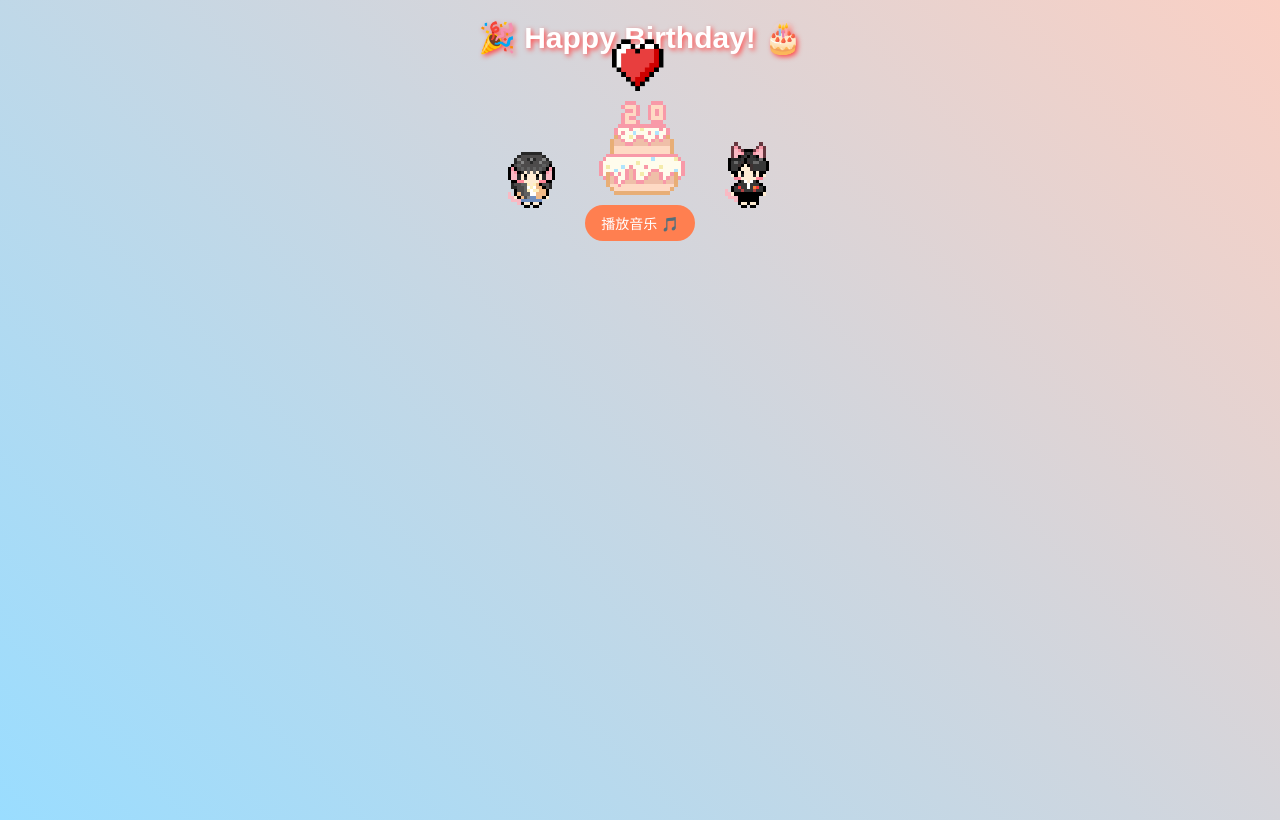
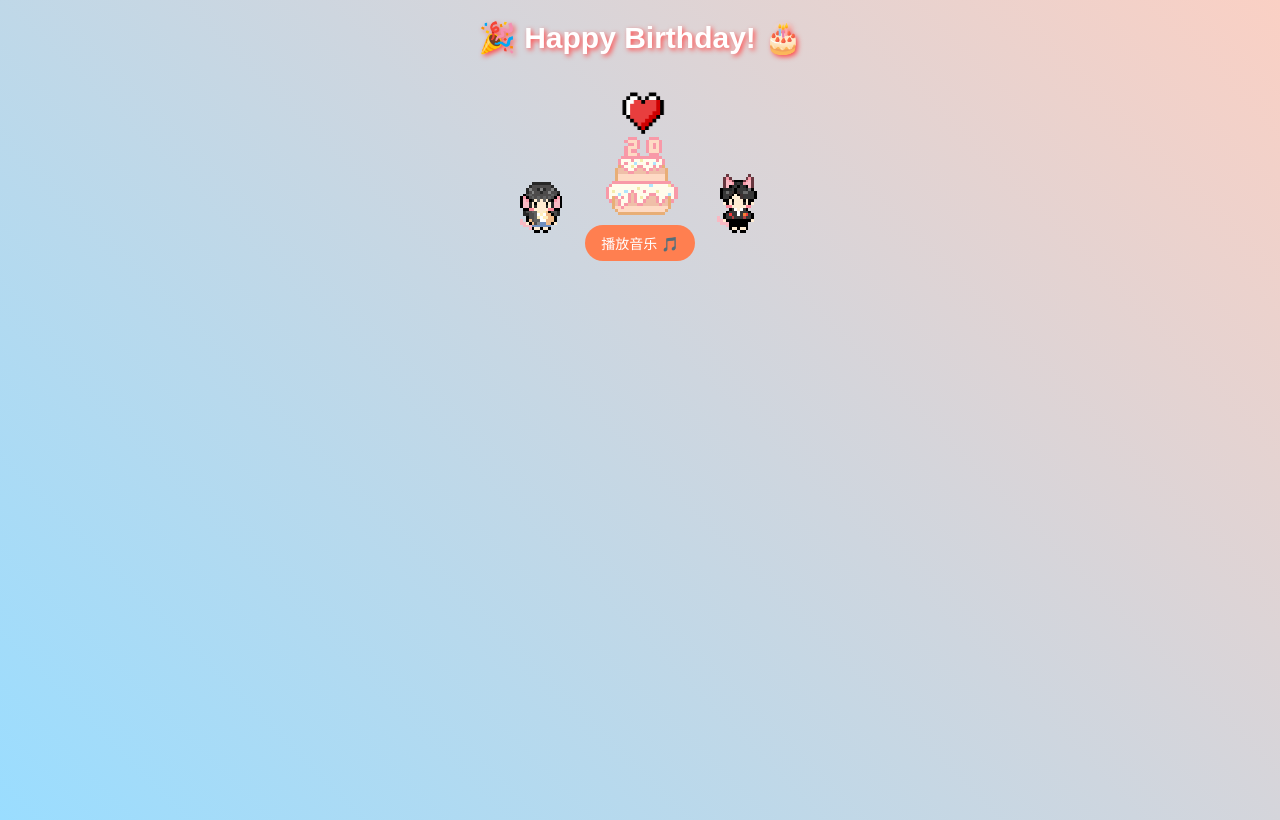
Before and after one commit to QingzhouC/birthday-superise-phone, a plain HTML site: page index.html in a window 1280 px wide. Drawn offline with Linux system fonts and the light colour scheme.

Commit message:
Update style.css

```diff
--- a/style.css
+++ b/style.css
@@ -12,6 +12,8 @@ h1 {
     color: #fff;
     text-shadow: 2px 2px 5px #ff4d4d;
     margin-top: 20px;
+    position: relative;
+    z-index: 10; /* 确保文字在最上层 */
 }
 
 .scene {
@@ -19,12 +21,12 @@ h1 {
     align-items: center;
     justify-content: center;
     gap: 0px;
-    margin-top: 20px;
+    margin-top: 60px; /* 整体往下移动 */
     position: relative;
 }
 
 .character {
-    width: 100px;
+    width: 90px;
     height: auto;
     image-rendering: pixelated;
 }
@@ -41,16 +43,17 @@ h1 {
 }
 
 .cake {
-    width: 120px;
+    width: 100px; /* 稍微变小 */
     height: auto;
     image-rendering: pixelated;
 }
 
 .heart {
-    width: 150px;
+    width: 120px; /* 让爱心变小 */
     position: absolute;
-    top: -120px;
+    top: -90px; /* 适当下移 */
     animation: bounceUpDown 1s ease-in-out infinite;
+    left: -0.5%;
 }
 
 /* 上下跳动动画 */
```
